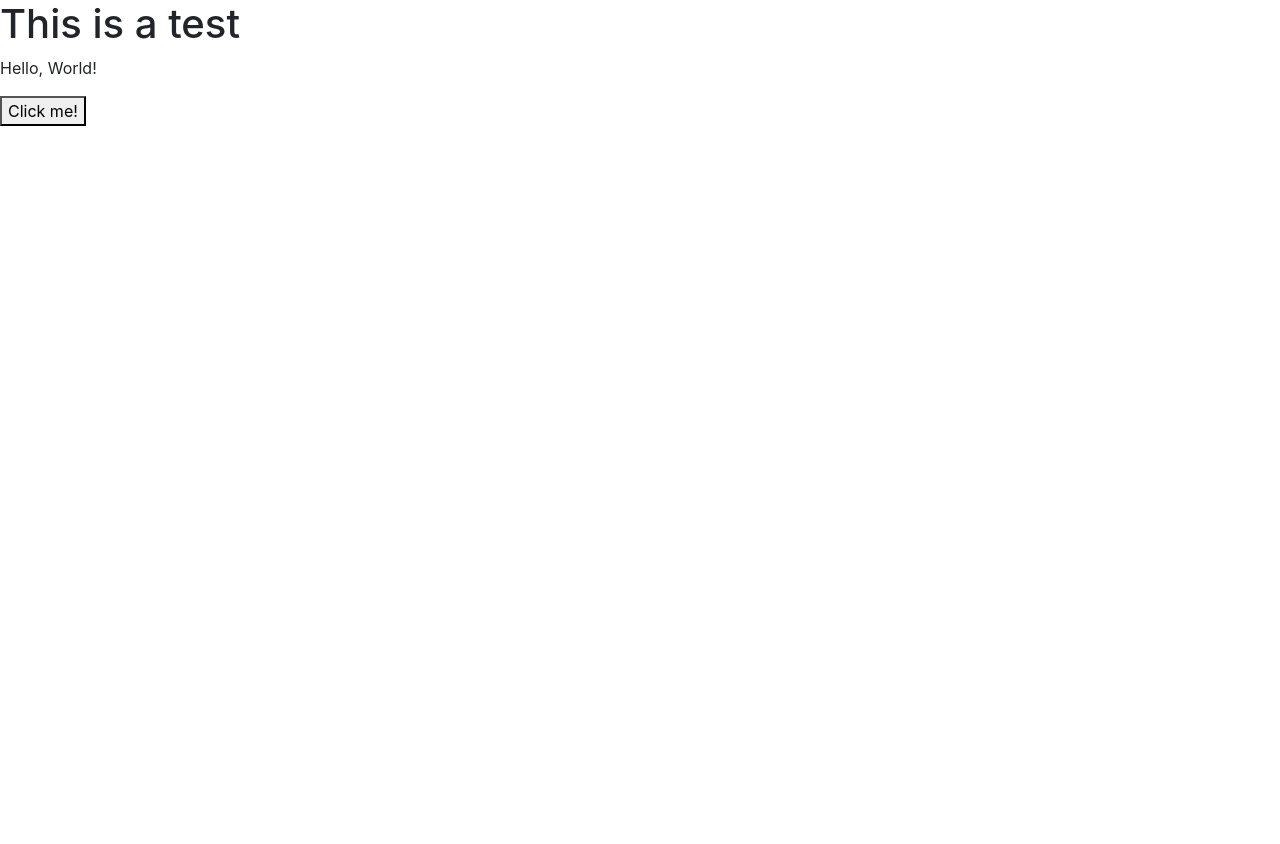
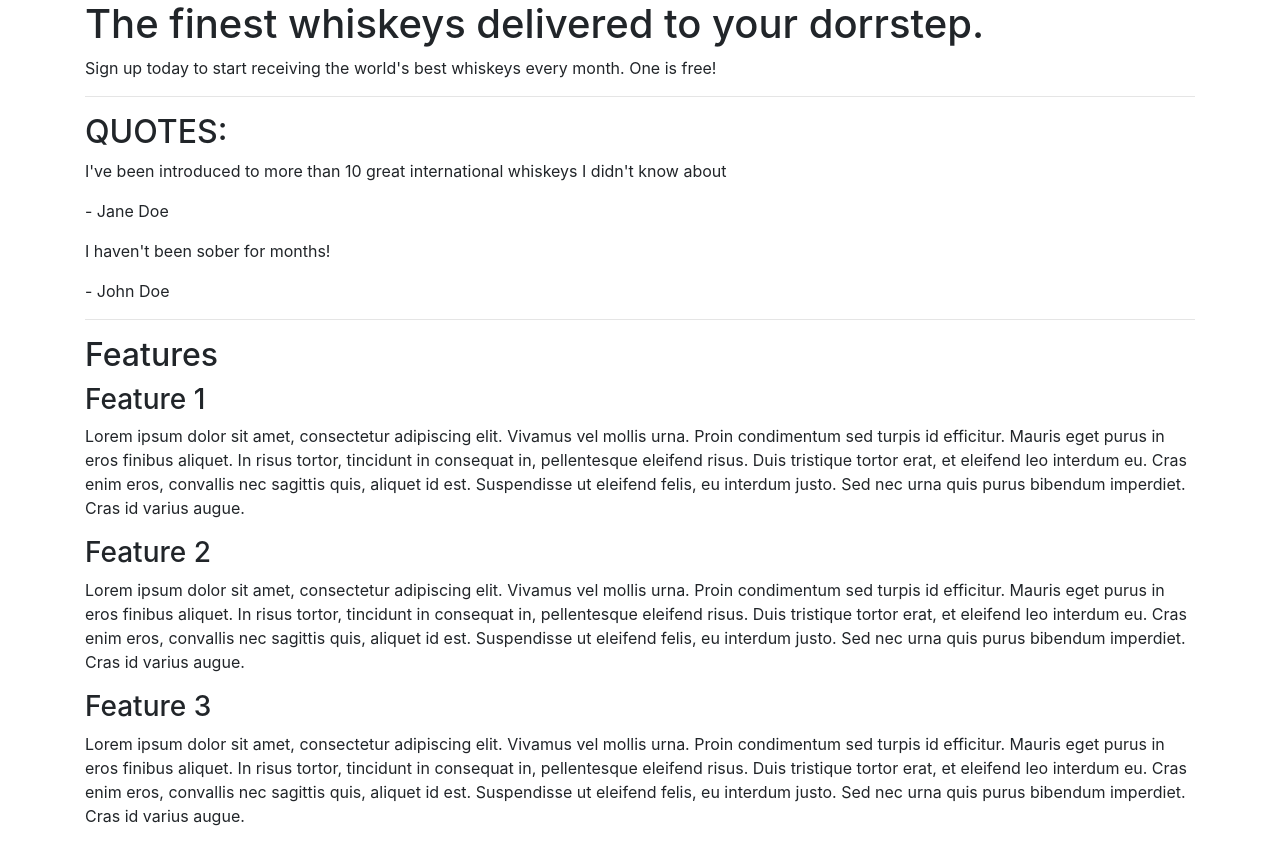
Before and after one commit to hogbergmarkus/Bootstrap, a plain HTML site: page index.html in a window 1280 px wide. Before the commit the page ends 800 px from the top, so only its background shows below. Drawn offline with nearby package versions, Linux system fonts and the light colour scheme.

Commit message:
Start basic landing page

```diff
--- a/index.html
+++ b/index.html
@@ -4,7 +4,7 @@
 <head>
     <meta charset="UTF-8">
     <meta name="viewport" content="width=device-width, initial-scale=1.0">
-    <title>Document</title>
+    <title>Whiskey Drop | Taste a new whiskey every month</title>
     <link rel="stylesheet" href="https://cdn.jsdelivr.net/npm/bootstrap@4.1.3/dist/css/bootstrap.min.css"
         integrity="sha384-MCw98/SFnGE8fJT3GXwEOngsV7Zt27NXFoaoApmYm81iuXoPkFOJwJ8ERdknLPMO" crossorigin="anonymous">
     <script src="https://cdn.jsdelivr.net/npm/bootstrap@4.1.3/dist/js/bootstrap.min.js"
@@ -13,9 +13,62 @@
 </head>
 
 <body>
-    <h1>This is a test</h1>
-    <p>Hello, World!</p>
-    <button>Click me!</button>
+    <article class="container">
+        <!-- Callout -->
+        <section class="callout">
+            <h1>The finest whiskeys delivered to your dorrstep.</h1>
+            <p>Sign up today to start receiving the world's best whiskeys every month.
+                One is free!
+            </p>
+        </section>
+        <!-- / .callout -->
+        <hr>
+
+        <!-- Qoutes -->
+        <section class="quotes">
+            <h2 class="text-uppercase">Quotes:</h2>
+            <div class="quote">
+                <p>I've been introduced to more than 10 great international whiskeys I didn't know about</p>
+                <p>- Jane Doe</p>
+            </div>
+            <div class="quote">
+                <p>I haven't been sober for months!</p>
+                <p>- John Doe</p>
+            </div>
+        </section>
+        <!-- / .quotes -->
+        <hr>
+
+        <!-- Features -->
+        <section class="features">
+            <h2>Features</h2>
+            <div class="feature">
+                <h3>Feature 1</h3>
+                <p>Lorem ipsum dolor sit amet, consectetur adipiscing elit. Vivamus vel mollis urna. Proin condimentum
+                    sed turpis id efficitur. Mauris eget purus in eros finibus aliquet. In risus tortor, tincidunt in
+                    consequat in, pellentesque eleifend risus. Duis tristique tortor erat, et eleifend leo interdum eu.
+                    Cras enim eros, convallis nec sagittis quis, aliquet id est. Suspendisse ut eleifend felis, eu
+                    interdum justo. Sed nec urna quis purus bibendum imperdiet. Cras id varius augue.</p>
+            </div>
+            <div class="feature">
+                <h3>Feature 2</h3>
+                <p>Lorem ipsum dolor sit amet, consectetur adipiscing elit. Vivamus vel mollis urna. Proin condimentum
+                    sed turpis id efficitur. Mauris eget purus in eros finibus aliquet. In risus tortor, tincidunt in
+                    consequat in, pellentesque eleifend risus. Duis tristique tortor erat, et eleifend leo interdum eu.
+                    Cras enim eros, convallis nec sagittis quis, aliquet id est. Suspendisse ut eleifend felis, eu
+                    interdum justo. Sed nec urna quis purus bibendum imperdiet. Cras id varius augue.</p>
+            </div>
+            <div class="feature">
+                <h3>Feature 3</h3>
+                <p>Lorem ipsum dolor sit amet, consectetur adipiscing elit. Vivamus vel mollis urna. Proin condimentum
+                    sed turpis id efficitur. Mauris eget purus in eros finibus aliquet. In risus tortor, tincidunt in
+                    consequat in, pellentesque eleifend risus. Duis tristique tortor erat, et eleifend leo interdum eu.
+                    Cras enim eros, convallis nec sagittis quis, aliquet id est. Suspendisse ut eleifend felis, eu
+                    interdum justo. Sed nec urna quis purus bibendum imperdiet. Cras id varius augue.</p>
+            </div>
+        </section>
+        <!-- / .features -->
+    </article>
 </body>
 
 </html>
```
